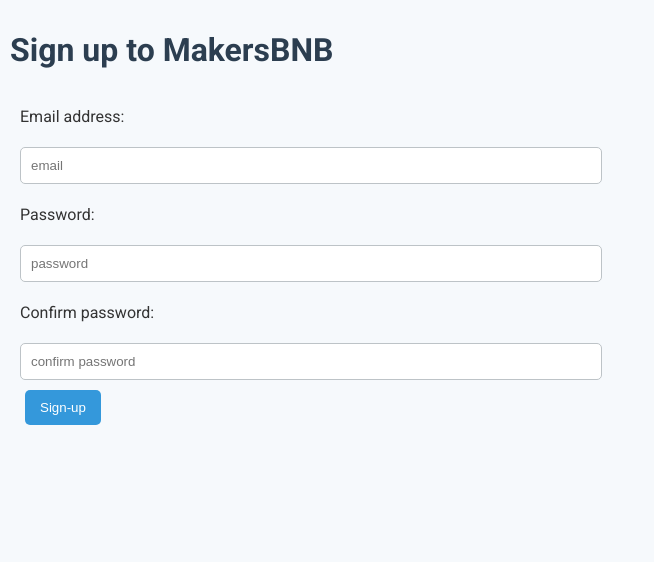
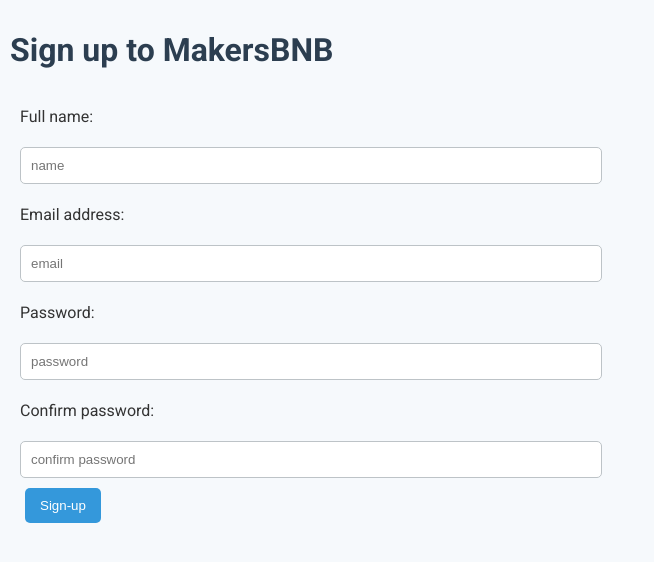
Before and after one commit to shakey0/Project1_MakersBNB, a Flask app: page /signup in a window 1280 px wide. Shown: the top 562 px of the page, without its empty margins (0-654 px from the left). Run offline with Flask 3, Linux system fonts and the light colour scheme.

Commit message:
Sign up page connected to the database. Name displayed on available spaces page

```diff
--- a/app.py
+++ b/app.py
@@ -3,6 +3,7 @@
 from lib.database_connection import get_flask_database_connection
 import re
 from lib.user_repository import UserRepository
+from lib.user import User
 from lib.space_repository import SpaceRepository
 from flask_login import LoginManager, login_user, logout_user, current_user
 from lib.space import Space
@@ -60,6 +61,9 @@
 
 @app.route('/sign_up', methods=['POST'])
 def signup():
+    connection = get_flask_database_connection(app)
+    repo = UserRepository(connection)
+    name = request.form['name']
     email_address = request.form['email']
     password = request.form['password']
     confirm_password = request.form['confirm_password']
@@ -74,6 +78,10 @@
     if not passwords_match(password, confirm_password):
         flash("passwords do not match", "error")
         return redirect('/signup')
+    user = User(None, name, email_address, password)
+    id = repo.add_user(user)
+    user.id = id
+    login_user(user)
     return redirect('/available-spaces')
 
 @app.route('/login', methods=['GET'])
@@ -112,7 +120,7 @@
     connection = get_flask_database_connection(app)
     repo = SpaceRepository(connection)
     spaces = repo.all()
-    return render_template('available_spaces.html', spaces = spaces)
+    return render_template('available_spaces.html', spaces = spaces, current_user = current_user)
 
 '''
 GET /new-space
--- a/templates/available_spaces.html
+++ b/templates/available_spaces.html
@@ -7,7 +7,8 @@
     <link rel="stylesheet" href="/static/style.css" >
 </head>
 <body>
-    <h1 class="available-spaces-title">Available Spaces</h1>
+    <h1>Hello {{current_user.name}}, welcome to MakersBnB!</h1>
+    <h2 class="available-spaces-title">Available Spaces</h2>
     <div>
         <div class="button-container">
             <p><input type="button" id="add_new_space" onclick="location.href='/new-space';" value="Add a new space" /></p>
--- a/templates/signup.html
+++ b/templates/signup.html
@@ -20,6 +20,8 @@
     </h1>
     <form action="/sign_up" method="POST">
         <div class="signup_page_buttons-tag">
+            <p class="t-name">Full name:</p>
+            <input type="text" name="name" placeholder="name">
             <p class="t-email">Email address:</p>
             <input type="text" name="email" placeholder="email">
             <p class="t-password">Password:</p>
```
